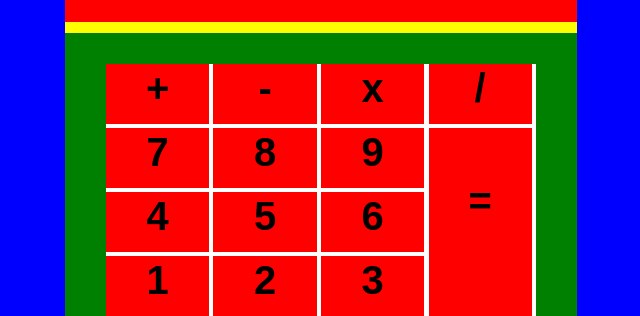
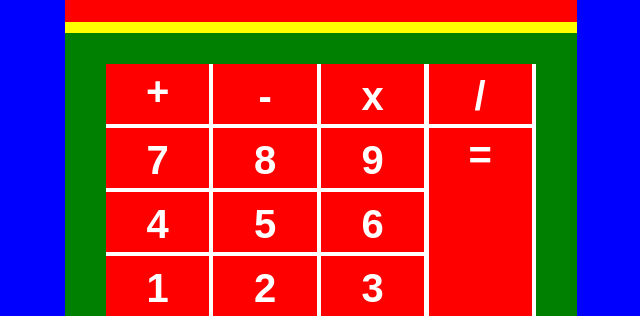
Before and after one commit to AceDev28/JS-Calculator, a plain HTML site: page Javascript Calculator/Calculator basic.html in a window 1280 px wide. Shown: the part 226-542 px from the top of the page, without its empty margins (319-959 px from the left). Drawn offline with Linux system fonts and the light colour scheme.

Commit message:
Add files via upload
- Change button to clickable
 + But don't do anything
- Add hover effect on button
- Fix grid bug

```diff
--- a/Javascript Calculator/Calculator basic.html
+++ b/Javascript Calculator/Calculator basic.html
@@ -20,57 +20,92 @@
             </div>
             <div id="main-cal-buttons">
                 <div id="calculator-button-box">
-                    <div class="calculator-normal-button">
+                    <a href="" class="calculator-normal-button">
+                        <div >
                             +
                         </div>
+                    </a>
+                    <a href="" class="calculator-normal-button">
                         <div class="calculator-normal-button">
                             -
                         </div>
+                    </a>
+                    <a href="" class="calculator-normal-button">
                         <div class="calculator-normal-button">
                             x
                         </div>
+                    </a>
+                    <a href="" class="calculator-normal-button">
                         <div class="calculator-normal-button">
                             /
                         </div>
+                    </a>
+                    <a href="" class="calculator-normal-button">
                         <div class="calculator-normal-button">
                             7
                         </div>
+                    </a>
+                    <a href="" class="calculator-normal-button">
                         <div class="calculator-normal-button">
                             8
                         </div>
+                    </a>
+                    <a href="" class="calculator-normal-button">
                         <div class="calculator-normal-button">
                             9
                         </div>
-                    <div class="calculator-normal-button" id="custom-equal-sign">
+                    </a>
+                    <a href="" id="custom-equal-sign" class="calculator-normal-button">
+                        <div  >
                           =
                         </div>
+                    </a>
+                    <a href="" class="calculator-normal-button">
                         <div class="calculator-normal-button">
                             4
                         </div>
+                    </a>
+                    <a href="" class="calculator-normal-button">
                         <div class="calculator-normal-button">
                             5
                         </div>
+                    </a>
+                    <a href="" class="calculator-normal-button">
                         <div class="calculator-normal-button">
                             6
                         </div>
+                    </a>
+                    <a href="" class="calculator-normal-button">
                         <div class="calculator-normal-button">
                             1
                         </div>
+                    </a>
+                    <a href="" class="calculator-normal-button">
                         <div class="calculator-normal-button">
                             2
                         </div>
+                    </a>
+                    <a href="" class="calculator-normal-button">
                         <div class="calculator-normal-button">
                             3
                         </div>
+                    </a>
+                    <a href="" class="calculator-normal-button">
                         <div class="calculator-normal-button">
                             0
                         </div>
+                    </a>
+                    <a href="" class="calculator-normal-button">
                         <div class="calculator-normal-button">
                             .
                         </div>
+                    </a>
+                    <a href="" class="calculator-normal-button">
                         <div class="calculator-normal-button">
                             AC
                         </div>
+                    </a>
+
                 </div>
             </div>
         </div>
--- a/Javascript Calculator/Style.css
+++ b/Javascript Calculator/Style.css
@@ -6,6 +6,18 @@
 body
 {
     margin: 0;
+}
+
+a
+{
+    text-decoration: none;
+
+    color: white;
+}
+
+a:hover
+{
+    color: green;
 }
 
 #master
@@ -91,10 +103,11 @@ body
 
             .calculator-normal-button
             {
+                display: grid;
                 background-color: red;
 
                 text-align: center;
-                padding-top: 2%;
+                padding-top: 5%;
                 font-family: Arial, Helvetica, sans-serif;
                 font-size: 5vmin;
                 font-weight: bold;
@@ -102,6 +115,7 @@ body
 
             #custom-equal-sign
             {
-                grid-area: 2 / 4 / 6 / 5;
-                padding-top: 50%;
+                grid-column: 4 / 5;
+                grid-row: 2 / 6;
+
             }
```
Lines whose indentation alone changed are shown as unchanged.
